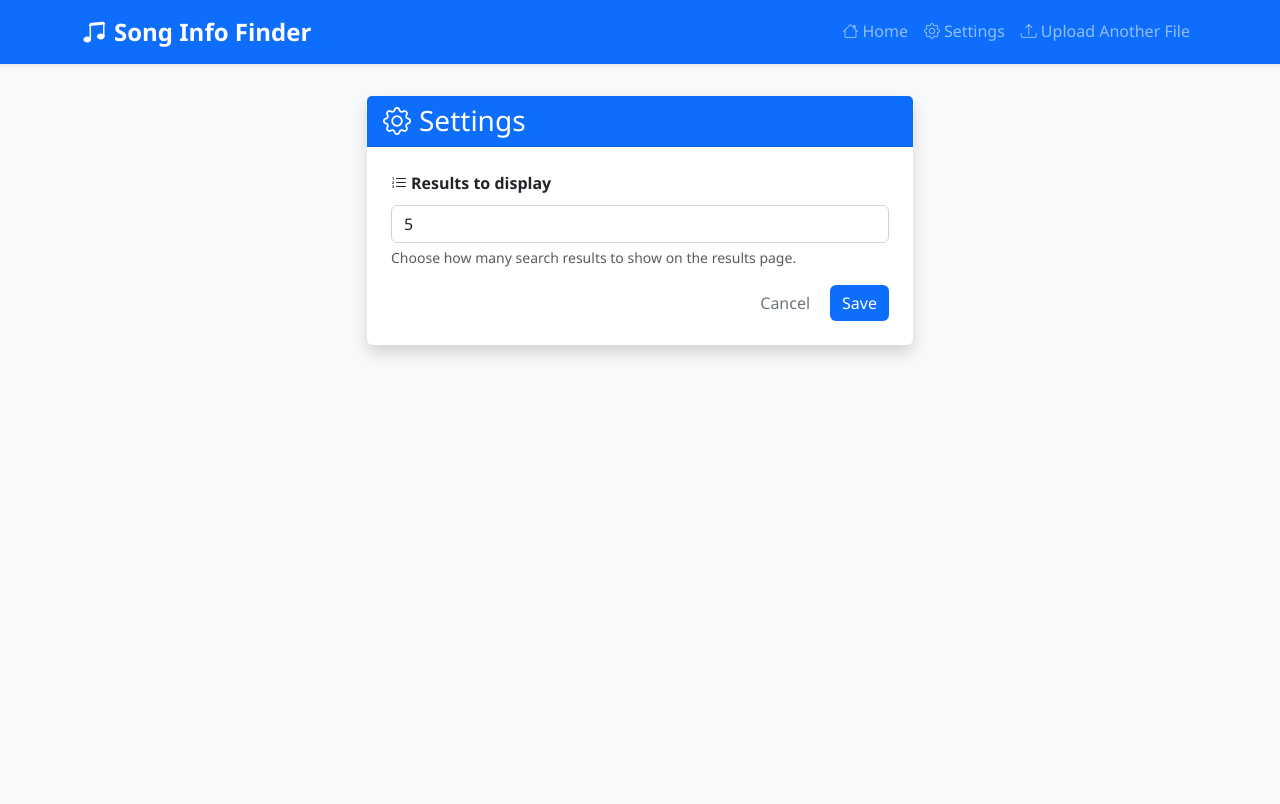
After one commit to MosaAmran11/music_finder, a Flask app: page /settings in a window 1280 px wide. The commit adds this page. Run offline with Flask 3, Linux system fonts and the light colour scheme; some libraries are stand-ins or nearby versions.

Commit message:
feat: add an option for displaying results

```diff
--- a/music/config.py
+++ b/music/config.py
@@ -9,6 +9,9 @@ UPLOAD_FOLDER = 'uploads'
 ALLOWED_EXTENSIONS = {'mp3'}
 SEARCH_TERMS = ['title', 'artist', 'album']
 
+# App Defaults
+RESULTS_LIMIT_DEFAULT = int(os.environ.get('RESULTS_LIMIT_DEFAULT', 5))
+
 # Flask Configuration
 SECRET_KEY = os.environ.get('SECRET_KEY', 'a_very_secret_key')
 
--- a/music/routes.py
+++ b/music/routes.py
@@ -5,13 +5,14 @@ Flask routes for the Song Info Finder application.
 import builtins
 import re
 import os
-from flask import Blueprint, render_template, request, jsonify, render_template_string, current_app
+from flask import Blueprint, render_template, request, jsonify, render_template_string, current_app, session, redirect, url_for
 from mutagen.easyid3 import EasyID3
 from mutagen.id3 import ID3NoHeaderError
 from requests.exceptions import ConnectionError
 
 from music.modules import AudioTags, ExtendedAudioTags
 from music.services.itunes_api import get_song_info
+from music.config import RESULTS_LIMIT_DEFAULT
 from music.utils.thumbnail import embed_thumbnail, download_thumbnail
 
 main_bp = Blueprint('main', __name__)
@@ -53,7 +54,9 @@ def index():
             # Use the current metadata fields for searching
             search_terms = [metadata.get(
                 t) for t in current_app.config['SEARCH_TERMS'] if metadata.get(t)]
-            song_info = get_song_info(search_terms)
+            # Determine results limit from session or default
+            results_limit = session.get('results_limit', RESULTS_LIMIT_DEFAULT)
+            song_info = get_song_info(search_terms, limit=results_limit)
             results = []
             for data in song_info:
                 extend_audio = ExtendedAudioTags()
@@ -67,6 +70,26 @@ def index():
             return render_template('index.html', error=f'Error processing file: {str(e)}')
 
     return render_template('index.html')
+
+
+@main_bp.route('/settings', methods=['GET', 'POST'])
+def settings():
+    """Settings page to configure UI preferences."""
+    if request.method == 'POST':
+        try:
+            results_limit = int(request.form.get(
+                'results_limit', RESULTS_LIMIT_DEFAULT))
+            if results_limit < 1:
+                results_limit = RESULTS_LIMIT_DEFAULT
+        except (TypeError, ValueError):
+            results_limit = RESULTS_LIMIT_DEFAULT
+
+        session['results_limit'] = results_limit
+        # After saving, redirect back to index or referer
+        return redirect(url_for('main.index'))
+
+    current_limit = session.get('results_limit', RESULTS_LIMIT_DEFAULT)
+    return render_template('settings.html', current_limit=current_limit)
 
 
 @main_bp.route('/save_metadata', methods=['POST'])
--- a/music/templates/components/navbar.html
+++ b/music/templates/components/navbar.html
@@ -31,6 +31,11 @@
             <i class="bi bi-house me-1"></i>Home
           </a>
         </li>
+        <li class="nav-item">
+          <a class="nav-link" href="{{ url_for('main.settings') }}">
+            <i class="bi bi-gear me-1"></i>Settings
+          </a>
+        </li>
         {% if request.endpoint != 'main.index' %}
         <li class="nav-item">
           <a class="nav-link" href="{{ url_for('main.index') }}">
--- /dev/null
+++ b/music/templates/settings.html
@@ -0,0 +1,43 @@
+{% extends "base.html" %} {% block title %}Settings - Song Info Finder{%
+endblock %} {% block content %}
+<div class="container">
+  <div class="row justify-content-center">
+    <div class="col-md-8 col-lg-6">
+      <div class="card shadow fade-in">
+        <div class="card-header bg-primary text-white">
+          <h3 class="mb-0"><i class="bi bi-gear me-2"></i>Settings</h3>
+        </div>
+        <div class="card-body p-4">
+          <form method="POST" action="{{ url_for('main.settings') }}">
+            <div class="mb-3">
+              <label for="results_limit" class="form-label">
+                <i class="bi bi-list-ol me-1"></i>Results to display
+              </label>
+              <input
+                type="number"
+                min="1"
+                class="form-control"
+                id="results_limit"
+                name="results_limit"
+                value="{{ current_limit }}"
+                required
+              />
+              <div class="form-text">
+                Choose how many search results to show on the results page.
+              </div>
+            </div>
+            <div class="d-flex justify-content-end">
+              <a
+                href="{{ url_for('main.index') }}"
+                class="btn btn-outline-secondary me-2"
+                >Cancel</a
+              >
+              <button type="submit" class="btn btn-primary">Save</button>
+            </div>
+          </form>
+        </div>
+      </div>
+    </div>
+  </div>
+</div>
+{% endblock %}
```
Also changed, not shown: app.py (deleted, +0 -19 lines), music/utils/thumbnail.py (+20 -24 lines), 1 other file.
